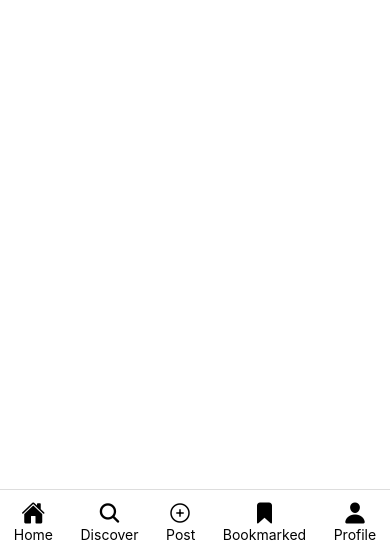
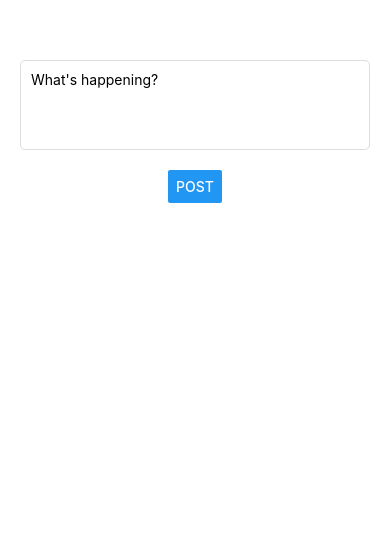
Before and after one commit to daironcastellanos/CampusBoard, a React Native app in the folder CampusBoard/: screen / in a window 390 px wide. Shown: the part 291-844 px from the top of the page. Built offline with nearby package versions, Linux system fonts and the light colour scheme.

Commit message:
post secreen this feature will allow user to post

```diff
--- a/CampusBoard/App.js
+++ b/CampusBoard/App.js
@@ -1,11 +1,12 @@
 import React from 'react';
 import { View } from 'react-native';
 import BottomTabBar from './components/BottomTabBar';
+import PostCreationScreen from './screens/PostCreationScreen';
 
 export default function App() {
   return (
     <View style={{flex: 1, justifyContent: 'flex-end'}}>
-      <BottomTabBar />
+      <PostCreationScreen />
     </View>
   );
 }
--- /dev/null
+++ b/CampusBoard/screens/PostCreationScreen.js
@@ -0,0 +1,44 @@
+import React, { useState } from 'react';
+import { View, TextInput, Button, StyleSheet } from 'react-native';
+
+const PostCreationScreen = () => {
+  const [postContent, setPostContent] = useState('');
+
+  const handlePostCreation = () => {
+    console.log('Post content:', postContent);
+    // Here you will later handle the post submission to your backend
+  };
+
+  return (
+    <View style={styles.container}>
+      <TextInput
+        style={styles.input}
+        placeholder="What's happening?"
+        multiline
+        numberOfLines={4}
+        onChangeText={text => setPostContent(text)}
+        value={postContent}
+      />
+      <Button title="Post" onPress={handlePostCreation} />
+    </View>
+  );
+};
+
+const styles = StyleSheet.create({
+  container: {
+    flex: 1,
+    justifyContent: 'center',
+    alignItems: 'center',
+    padding: 20,
+  },
+  input: {
+    width: '100%',
+    borderWidth: 1,
+    borderColor: '#ddd',
+    padding: 10,
+    marginBottom: 20,
+    borderRadius: 5,
+  },
+});
+
+export default PostCreationScreen;
```
